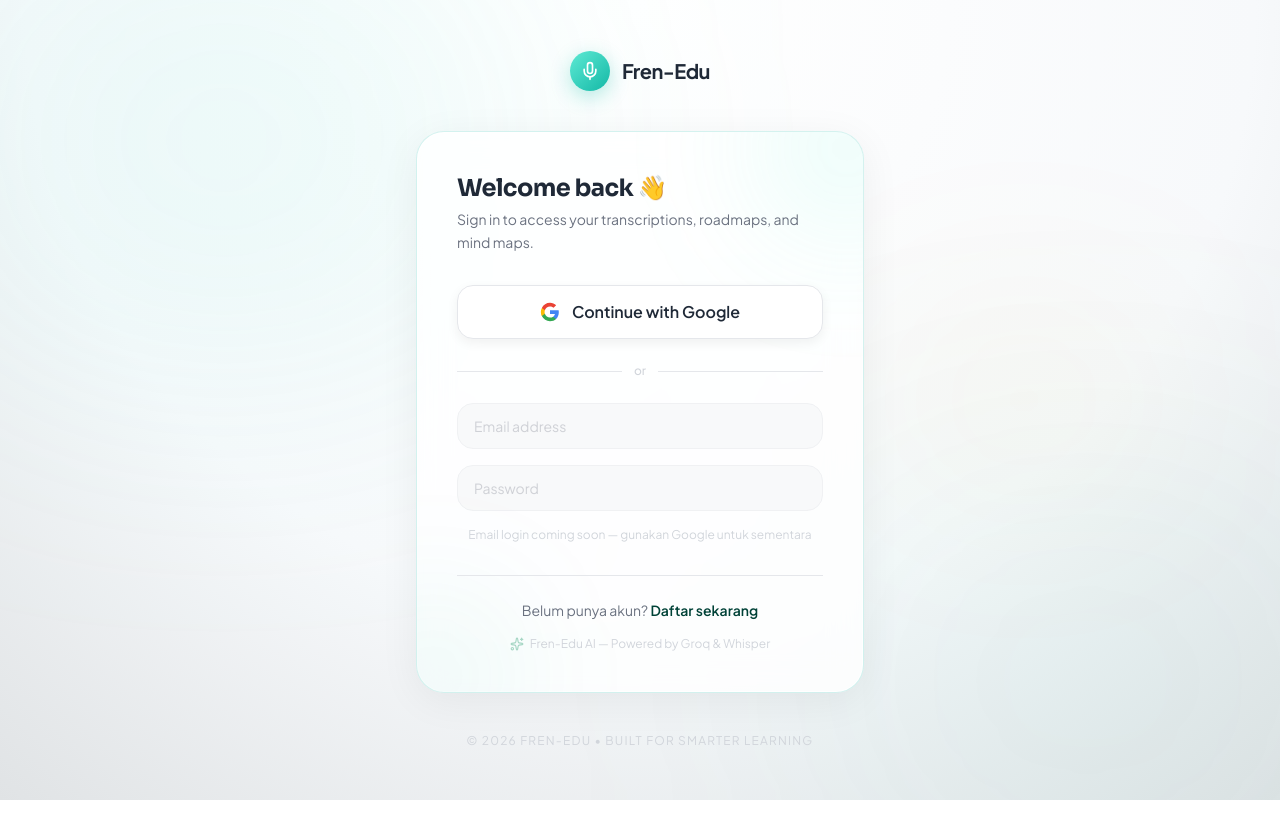
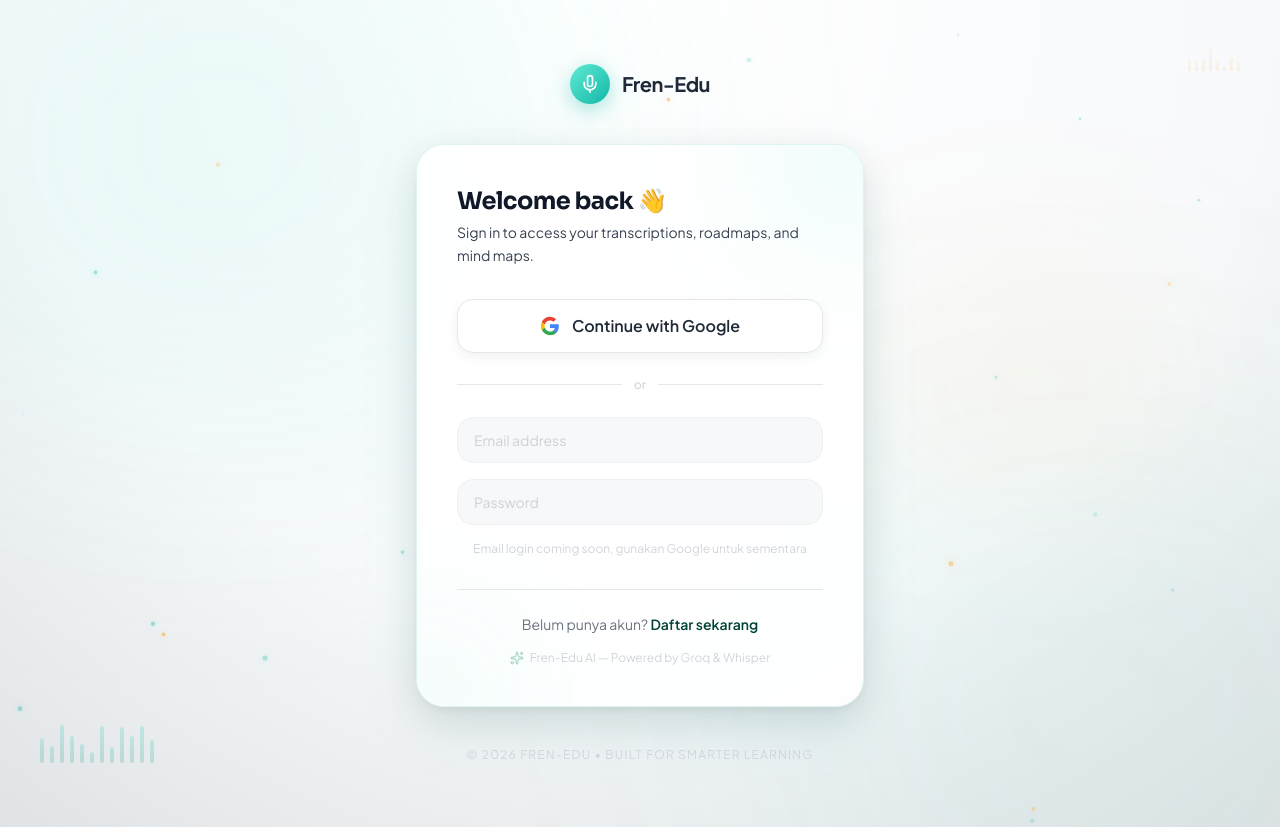
Before and after one commit to akhnadina53-hue/web-arkom, a Next.js app in the folder apps/web/: page /login in a window 1280 px wide. Before the commit the page ends 800 px from the top, so only its background shows below. Built offline with nearby package versions, Linux system fonts and the light colour scheme.

Commit message:
add a background design to auth display to make it more interactive

```diff
--- a/apps/web/app/(auth)/layout.tsx
+++ b/apps/web/app/(auth)/layout.tsx
@@ -3,6 +3,23 @@
 import { motion } from "framer-motion";
 import { Mic } from "lucide-react";
 import Link from "next/link";
+
+const PARTICLES = Array.from({ length: 28 }, (_, i) => ({
+  id: i,
+  size: Math.random() * 3 + 1.5,
+  x: Math.random() * 100,
+  y: Math.random() * 100,
+  duration: Math.random() * 6 + 5,
+  delay: Math.random() * 4,
+  opacity: Math.random() * 0.35 + 0.1,
+}));
+
+const EQ_BARS = Array.from({ length: 12 }, (_, i) => ({
+  id: i,
+  height: Math.random() * 28 + 10,
+  duration: Math.random() * 0.6 + 0.5,
+  delay: Math.random() * 0.5,
+}));
 
 export default function AuthLayout({
   children,
@@ -11,20 +28,122 @@
 }) {
   return (
     <div
-      className="min-h-screen flex flex-col items-center justify-center relative overflow-hidden"
+      className="min-h-screen flex flex-col items-center justify-center relative overflow-hidden py-16"
       style={{ background: "var(--bg-page)" }}
     >
-      {/* Background Orbs */}
+      {/* Soft gradient orbs */}
       <div className="absolute inset-0 pointer-events-none">
-        <div className="absolute top-[-5%] left-[-5%] w-[45%] h-[45%] rounded-full blur-[140px]"
-          style={{ background: "rgba(94,234,212,0.12)" }} />
-        <div className="absolute bottom-[-5%] right-[-5%] w-[40%] h-[40%] rounded-full blur-[140px]"
-          style={{ background: "rgba(20,184,166,0.08)" }} />
-        <div className="absolute top-[40%] right-[10%] w-[20%] h-[20%] rounded-full blur-[100px]"
-          style={{ background: "rgba(245,158,11,0.06)" }} />
+        <div
+          className="absolute top-[-8%] left-[-8%] w-[50%] h-[50%] rounded-full blur-[150px]"
+          style={{ background: "rgba(94,234,212,0.13)" }}
+        />
+        <div
+          className="absolute bottom-[-8%] right-[-8%] w-[45%] h-[45%] rounded-full blur-[150px]"
+          style={{ background: "rgba(20,184,166,0.09)" }}
+        />
+        <div
+          className="absolute top-[35%] right-[8%] w-[22%] h-[22%] rounded-full blur-[100px]"
+          style={{ background: "rgba(245,158,11,0.07)" }}
+        />
       </div>
 
-      {/* Logo di atas */}
+      {/* Floating particles / bintang */}
+      <div className="absolute inset-0 pointer-events-none overflow-hidden">
+        {PARTICLES.map((p) => (
+          <motion.div
+            key={p.id}
+            className="absolute rounded-full"
+            style={{
+              width: p.size,
+              height: p.size,
+              left: `${p.x}%`,
+              top: `${p.y}%`,
+              background: p.id % 4 === 0
+                ? "rgba(245,158,11,0.55)"
+                : "rgba(20,184,166,0.50)",
+              opacity: p.opacity,
+              boxShadow: `0 0 ${p.size * 2}px ${p.id % 4 === 0 ? "rgba(245,158,11,0.4)" : "rgba(20,184,166,0.35)"}`,
+            }}
+            animate={{
+              y: [0, -(8 + p.id % 10), 0],
+              opacity: [p.opacity, p.opacity * 2.2, p.opacity],
+              scale: [1, 1.3, 1],
+            }}
+            transition={{
+              duration: p.duration,
+              delay: p.delay,
+              repeat: Infinity,
+              ease: "easeInOut",
+            }}
+          />
+        ))}
+      </div>
+
+      {/* ── Equalizer bars (kiri bawah) ── */}
+      <div
+        className="absolute bottom-16 left-10 flex items-end gap-1.5 pointer-events-none"
+        style={{ opacity: 0.18 }}
+      >
+        {EQ_BARS.map((bar) => (
+          <motion.div
+            key={bar.id}
+            className="rounded-full"
+            style={{
+              width: 4,
+              height: bar.height,
+              background: "linear-gradient(to top, var(--color-smurf-400), var(--color-smurf-300))",
+            }}
+            animate={{
+              height: [
+                bar.height,
+                bar.height * (0.3 + Math.random() * 1.8),
+                bar.height * (0.5 + Math.random()),
+                bar.height,
+              ],
+            }}
+            transition={{
+              duration: bar.duration,
+              delay: bar.delay,
+              repeat: Infinity,
+              ease: "easeInOut",
+            }}
+          />
+        ))}
+      </div>
+
+      {/* ── Equalizer bars (kanan atas — cermin, lebih kecil) ── */}
+      <div
+        className="absolute top-12 right-10 flex items-end gap-1 pointer-events-none"
+        style={{ opacity: 0.12 }}
+      >
+        {EQ_BARS.slice(0, 8).map((bar) => (
+          <motion.div
+            key={bar.id}
+            className="rounded-full"
+            style={{
+              width: 3,
+              height: bar.height * 0.6,
+              background: "linear-gradient(to top, rgba(245,158,11,0.9), rgba(245,158,11,0.4))",
+            }}
+            animate={{
+              height: [
+                bar.height * 0.6,
+                bar.height * (0.2 + Math.random() * 1.4),
+                bar.height * 0.4,
+                bar.height * 0.6,
+              ],
+            }}
+            transition={{
+              duration: bar.duration * 1.2,
+              delay: bar.delay + 0.3,
+              repeat: Infinity,
+              ease: "easeInOut",
+            }}
+          />
+        ))}
+      </div>
+
+      {/* ── Logo ── */}
       <motion.div
         initial={{ opacity: 0, y: -16 }}
         animate={{ opacity: 1, y: 0 }}
@@ -32,15 +151,16 @@
         className="relative z-10 mb-10 flex items-center gap-3"
       >
         <Link href="/" className="flex items-center gap-3 group">
-          <div
+          <motion.div
+            whileHover={{ scale: 1.08, rotate: -5 }}
             className="w-10 h-10 rounded-xl flex items-center justify-center shadow-lg"
             style={{
               background: "linear-gradient(135deg, #5EEAD4, #14B8A6)",
-              boxShadow: "0 6px 20px rgba(20,184,166,0.30)",
+              boxShadow: "0 6px 20px rgba(20,184,166,0.35)",
             }}
           >
             <Mic className="w-5 h-5 text-white" />
-          </div>
+          </motion.div>
           <span
             className="text-xl font-bold tracking-tight"
             style={{ color: "var(--text-primary)" }}
@@ -50,7 +170,7 @@
         </Link>
       </motion.div>
 
-      {/* Form card */}
+      {/* ── Content (form card) ── */}
       <motion.div
         initial={{ opacity: 0, scale: 0.96, y: 16 }}
         animate={{ opacity: 1, scale: 1, y: 0 }}
@@ -60,11 +180,11 @@
         {children}
       </motion.div>
 
-      {/* Footer */}
+      {/* ── Footer ── */}
       <motion.footer
         initial={{ opacity: 0 }}
         animate={{ opacity: 1 }}
-        transition={{ delay: 0.5 }}
+        transition={{ delay: 0.6 }}
         className="mt-10 relative z-10 text-xs tracking-widest uppercase"
         style={{ color: "var(--text-tertiary)" }}
       >
--- a/apps/web/app/(auth)/login/page.tsx
+++ b/apps/web/app/(auth)/login/page.tsx
@@ -101,7 +101,7 @@
           />
         </div>
         <p className="text-xs text-center" style={{ color: "var(--text-tertiary)" }}>
-          Email login coming soon — gunakan Google untuk sementara
+          Email login coming soon, gunakan Google untuk sementara
         </p>
       </div>
 
--- a/apps/web/components/auth/AuthCard.tsx
+++ b/apps/web/components/auth/AuthCard.tsx
@@ -23,22 +23,23 @@
         className
       )}
       style={{
-        background: "var(--bg-card-glass)",
-        backdropFilter: "blur(16px)",
-        WebkitBackdropFilter: "blur(16px)",
-        border: "1px solid rgba(20,184,166,0.18)",
+        background: "rgba(255,255,255,0.92)",
+        backdropFilter: "blur(20px)",
+        WebkitBackdropFilter: "blur(20px)",
+        border: "1px solid rgba(20,184,166,0.15)",
+
         boxShadow:
-          "0 8px 40px rgba(0,0,0,0.06), 0 0 0 1px rgba(255,255,255,0.8) inset",
+          "0 4px 6px rgba(0,0,0,0.04), 0 12px 40px rgba(0,0,0,0.10), 0 0 0 1px rgba(255,255,255,0.9) inset, 0 24px 64px rgba(20,184,166,0.08)",
       }}
     >
       {/* Decorative corner glow */}
       <div
         className="absolute -top-20 -right-20 w-48 h-48 rounded-full blur-3xl pointer-events-none"
-        style={{ background: "rgba(94,234,212,0.12)" }}
+        style={{ background: "rgba(94,234,212,0.10)" }}
       />
       <div
         className="absolute -bottom-16 -left-16 w-40 h-40 rounded-full blur-3xl pointer-events-none"
-        style={{ background: "rgba(20,184,166,0.08)" }}
+        style={{ background: "rgba(20,184,166,0.06)" }}
       />
 
       <div className="relative z-10">
@@ -47,7 +48,7 @@
           animate={{ opacity: 1, y: 0 }}
           transition={{ duration: 0.5 }}
           className="text-2xl font-bold mb-1"
-          style={{ color: "var(--text-primary)" }}
+          style={{ color: "#111827" }}
         >
           {title}
         </motion.h2>
@@ -57,7 +58,7 @@
             animate={{ opacity: 1, y: 0 }}
             transition={{ duration: 0.5, delay: 0.05 }}
             className="mb-8 text-sm leading-relaxed"
-            style={{ color: "var(--text-secondary)" }}
+            style={{ color: "#374151" }}
           >
             {description}
           </motion.p>
```
